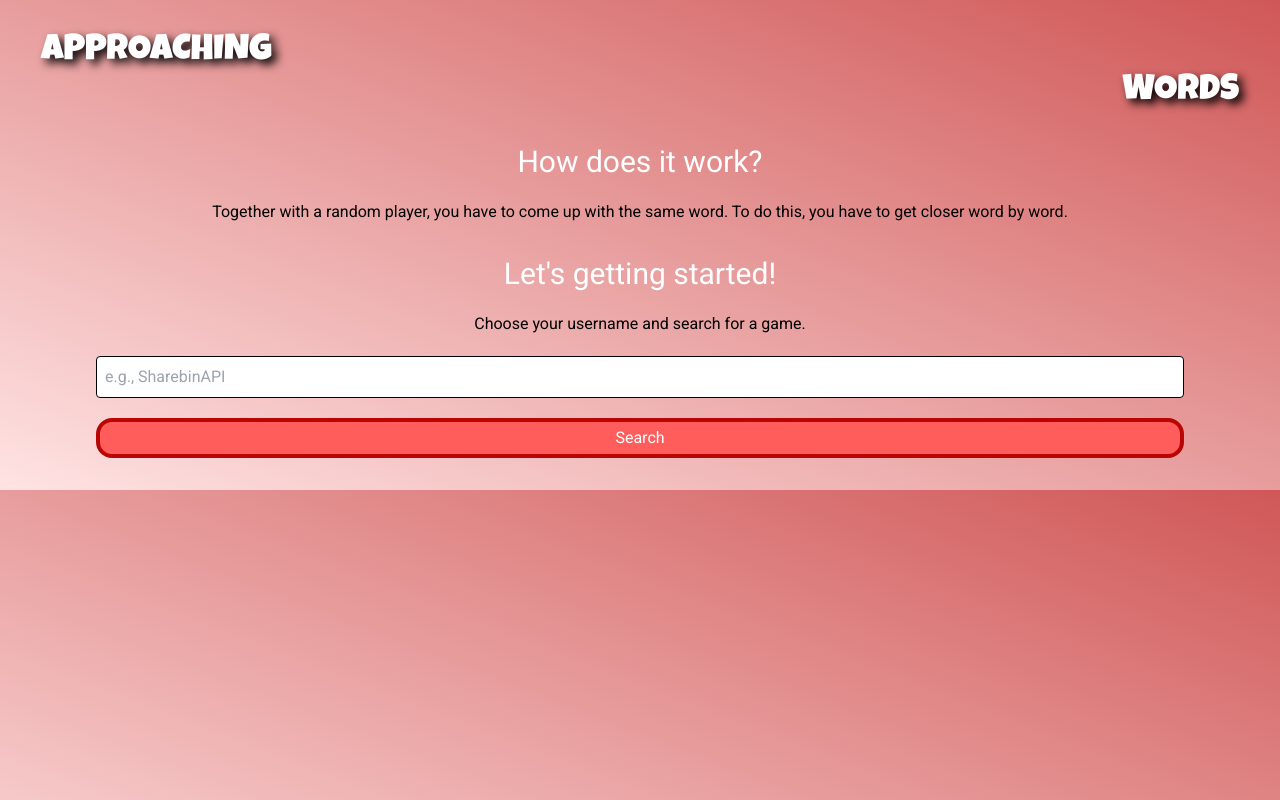
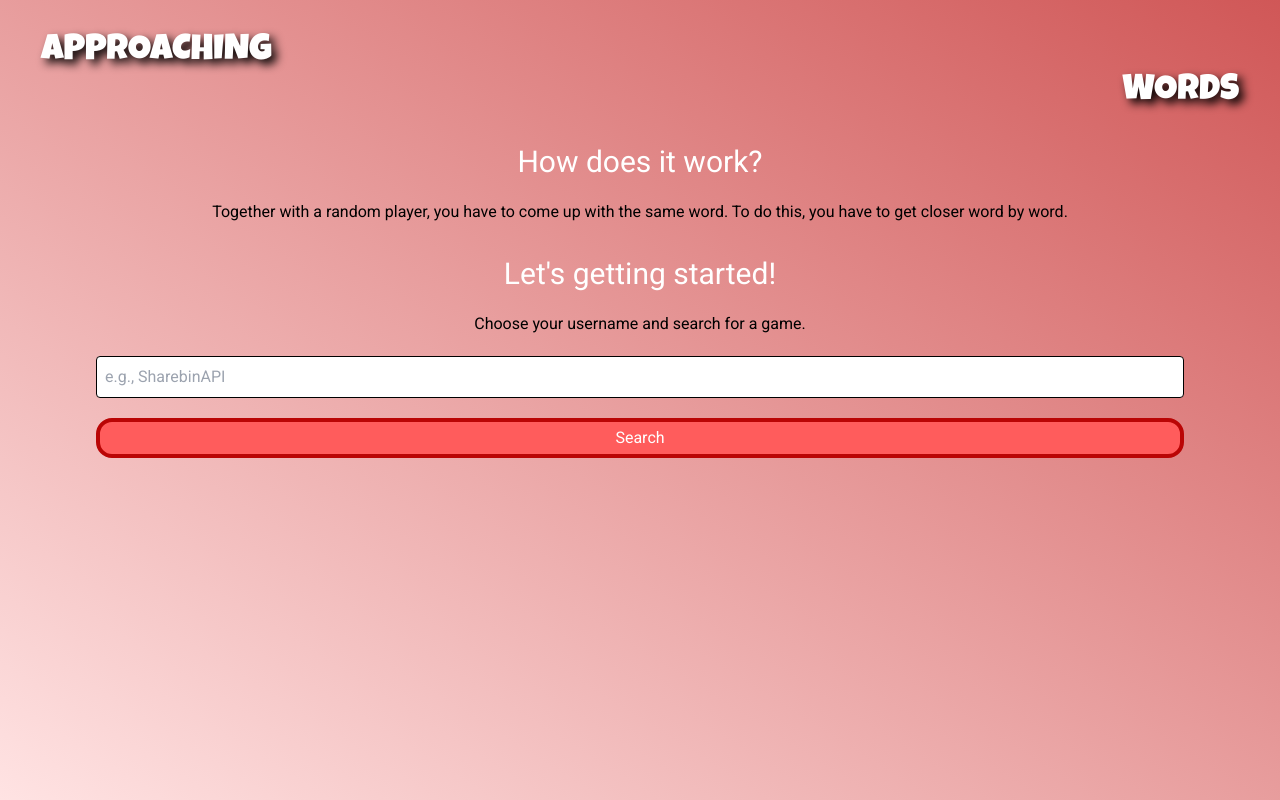
Before and after one commit to Paul2708/approaching-words, a React (Vite) app in the folder frontend/: page / in a window 1280 px wide. Built offline with nearby package versions, Linux system fonts and the light colour scheme.

Commit message:
Fix background color gradient

```diff
--- a/frontend/src/App.tsx
+++ b/frontend/src/App.tsx
@@ -11,7 +11,7 @@ export default function App() {
     }
 
     return (
-        <div className="p-8">
+        <div className="p-8 min-h-screen">
             <div className="font-title uppercase text-4xl flex flex-col text-white">
                 <div
                     className="self-start drop-shadow-[5px_5px_5px_rgba(0,0,0,1)] animate-move-left-to-right">Approaching
```
